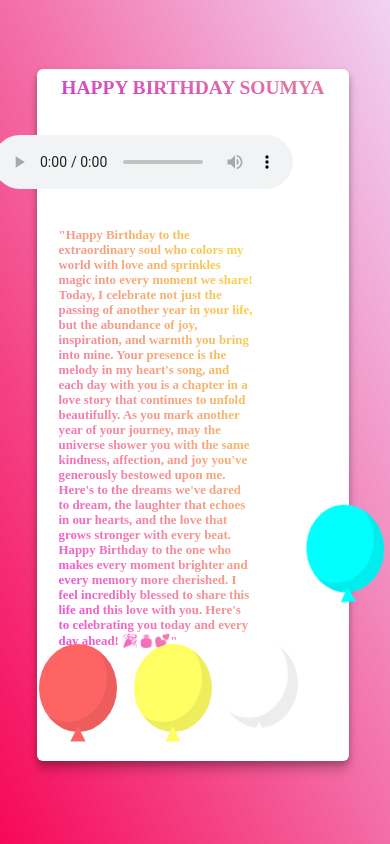
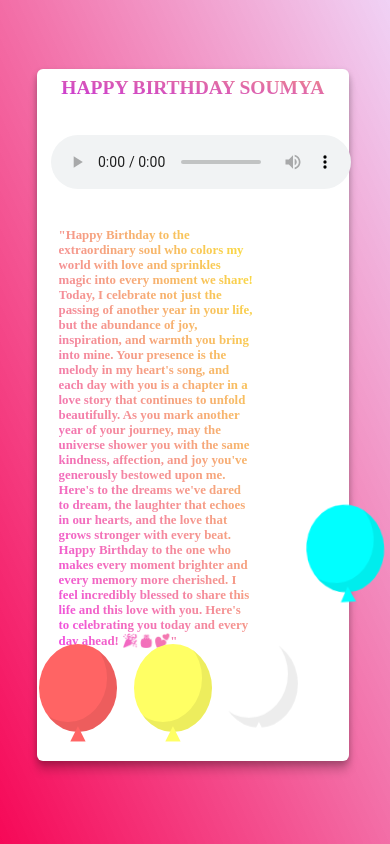
Before and after one commit to Sahilk004/Bday, a plain HTML site: page page2.html in a window 390 px wide. Shown: the top 844 px of the page. Drawn offline with nearby package versions, Linux system fonts and the light colour scheme.

Commit message:
Update page2.css

```diff
--- a/page2.css
+++ b/page2.css
@@ -585,7 +585,7 @@ margin-left: 2vw;
 
   .audio{
     position: absolute;
-    right: 25%;
+    right: 10%;
     top: 16%;
   }
 
```
